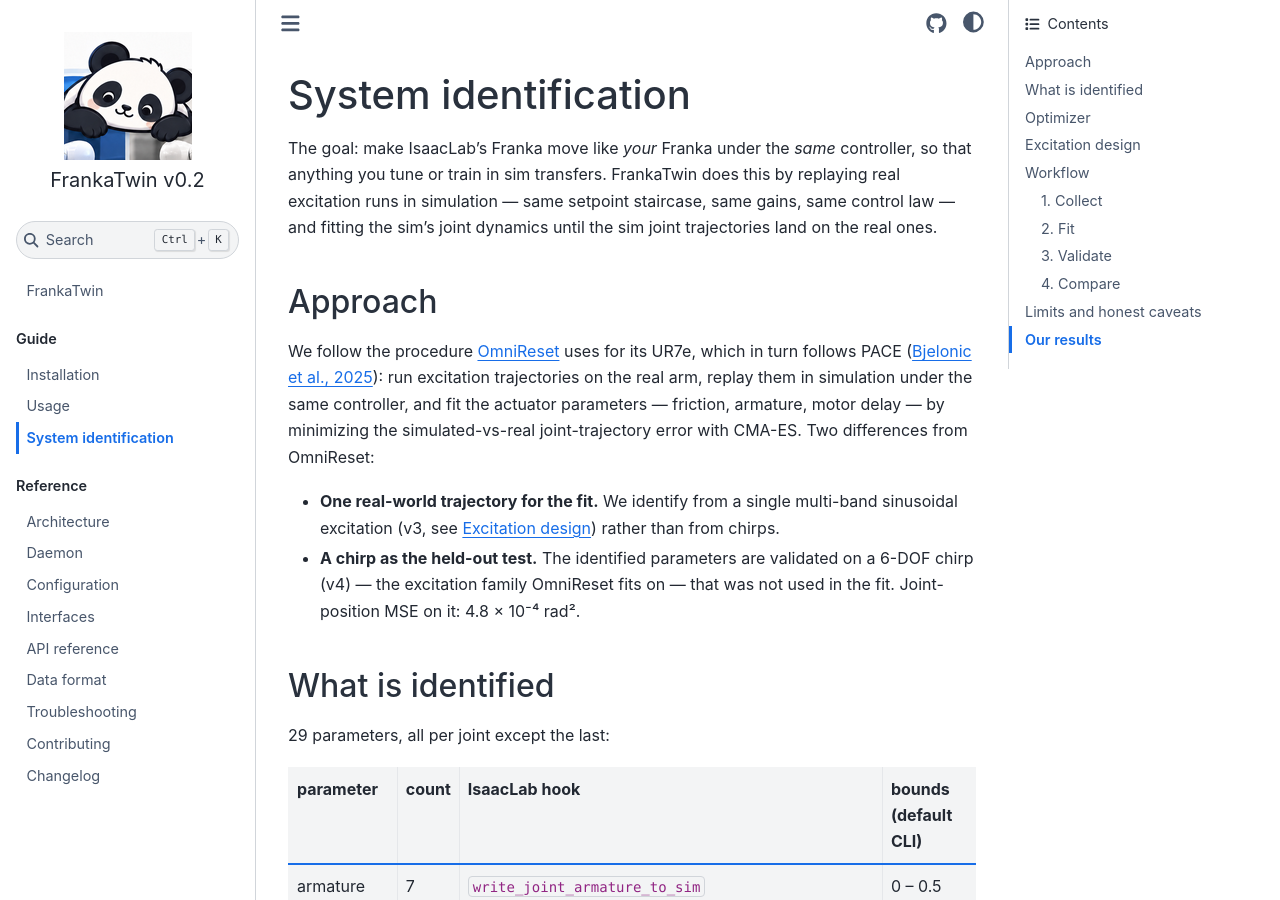
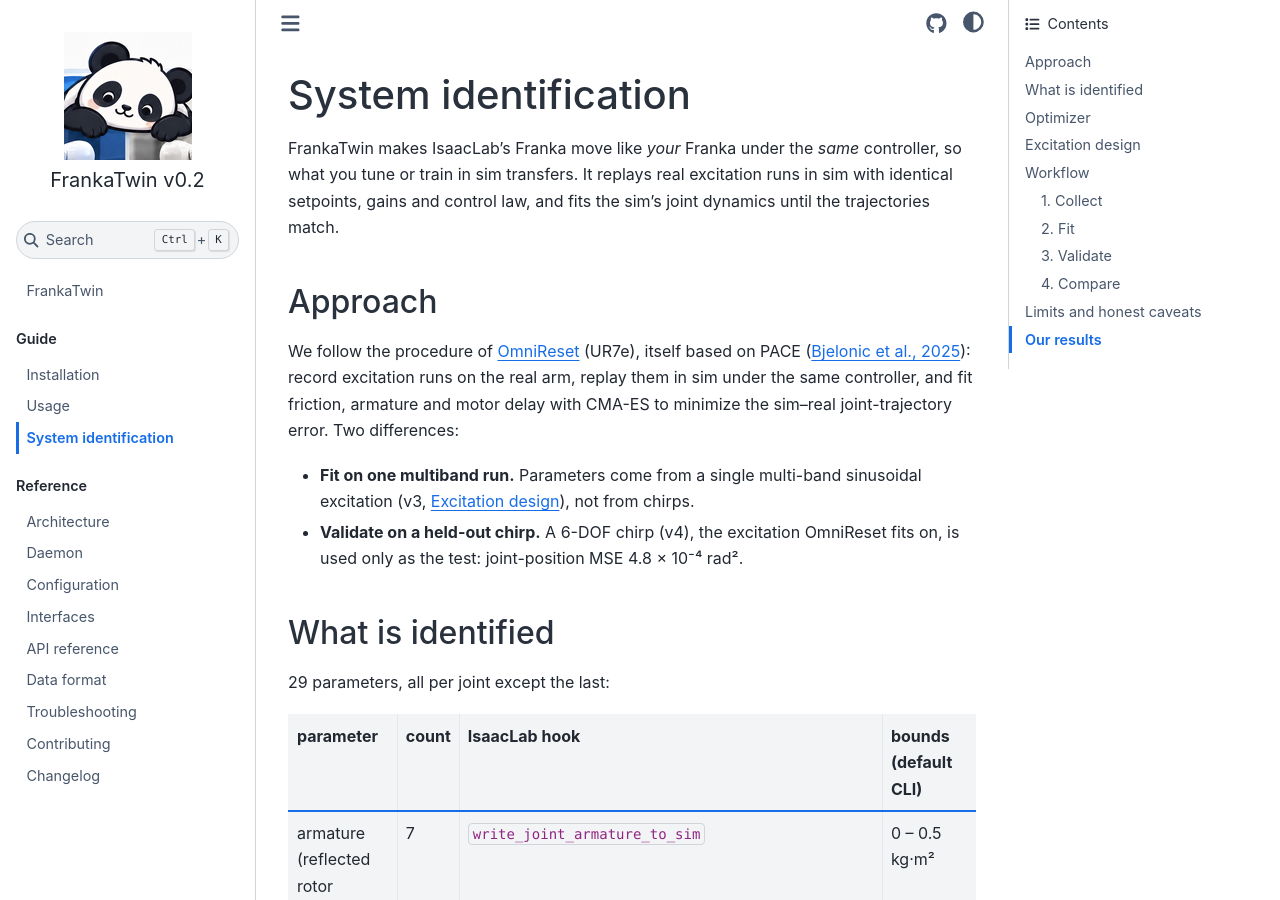
Before and after one commit to tsrobcvai/frankatwin, a Sphinx documentation site: the page built from docs/sysid.md, in a window 1280 px wide and 900 px high. Built offline with Sphinx 7.4.7 and the Sphinx Book theme 1.1.4, drawn with Linux system fonts in a browser that asks for light colours; some of the changed text lies outside the part shown.

Commit message:
docs(sysid): shorter intro and Approach; plainer Cartesian-error caveat
Intro and Approach keep the goal, method, OmniReset/PACE lineage, the
fitted parameters, and both differences (fit on one multiband run, validate
on a held-out chirp with its MSE) in fewer words. The second Limits bullet
now says plainly that orientation transfers (~1.5 deg RMS) while position is
off by a few cm (real arm ~30 % further in x/y, different in z), which the
current joint-level parameters cannot represent.

Co-Authored-By: Claude Opus 5 (1M context) <noreply@anthropic.com>

```diff
--- a/docs/sysid.md
+++ b/docs/sysid.md
@@ -1,27 +1,23 @@
 # System identification
 
-The goal: make IsaacLab's Franka move like *your* Franka under the *same*
-controller, so that anything you tune or train in sim transfers. FrankaTwin does
-this by replaying real excitation runs in simulation — same setpoint staircase,
-same gains, same control law — and fitting the sim's joint dynamics until the sim
-joint trajectories land on the real ones.
+FrankaTwin makes IsaacLab's Franka move like *your* Franka under the *same*
+controller, so what you tune or train in sim transfers. It replays real
+excitation runs in sim with identical setpoints, gains and control law, and fits
+the sim's joint dynamics until the trajectories match.
 
 ## Approach
 
-We follow the procedure [OmniReset](https://arxiv.org/abs/2603.15789) uses for
-its UR7e, which in turn follows PACE
-([Bjelonic et al., 2025](https://arxiv.org/abs/2509.06342)): run excitation
-trajectories on the real arm, replay them in simulation under the same
-controller, and fit the actuator parameters — friction, armature, motor delay —
-by minimizing the simulated-vs-real joint-trajectory error with CMA-ES. Two
-differences from OmniReset:
+We follow the procedure of [OmniReset](https://arxiv.org/abs/2603.15789) (UR7e),
+itself based on PACE ([Bjelonic et al., 2025](https://arxiv.org/abs/2509.06342)):
+record excitation runs on the real arm, replay them in sim under the same
+controller, and fit friction, armature and motor delay with CMA-ES to minimize
+the sim–real joint-trajectory error. Two differences:
 
-- **One real-world trajectory for the fit.** We identify from a single
-  multi-band sinusoidal excitation (v3, see [Excitation design](#excitation-design))
-  rather than from chirps.
-- **A chirp as the held-out test.** The identified parameters are validated on
-  a 6-DOF chirp (v4) — the excitation family OmniReset fits on — that was not
-  used in the fit. Joint-position MSE on it: 4.8 × 10⁻⁴ rad².
+- **Fit on one multiband run.** Parameters come from a single multi-band
+  sinusoidal excitation (v3, [Excitation design](#excitation-design)), not from
+  chirps.
+- **Validate on a held-out chirp.** A 6-DOF chirp (v4), the excitation OmniReset
+  fits on, is used only as the test: joint-position MSE 4.8 × 10⁻⁴ rad².
 
 ## What is identified
 
@@ -151,11 +147,11 @@ joint.
 
 - The identified parameters are for the specific arm, payload and gains they were
   fitted under. Re-fit after changing the end-effector mass.
-- The fit captures joint-level dynamics under closed-loop impedance control. In
-  our 6-DOF chase tests the *orientation* transfers to ≈ 1.5° RMS, while
-  translational residuals of a few cm remain in some directions (real x/y move
-  ~30 % further, z behaves differently) — anisotropic effects the current
-  parameterisation cannot express. Contributions welcome.
+- The fit models joint-level dynamics under impedance control, so some Cartesian
+  error remains. In our 6-DOF tracking tests, orientation matches to ≈ 1.5° RMS,
+  but position is off by a few cm in some directions: the real arm moves about
+  30 % further than the sim in x and y, and differs in z. The current parameters
+  cannot represent such direction-dependent effects. Contributions welcome.
 - `motor_delay_steps` is quantised to 1 ms ticks.
 
 ## Our results
```
